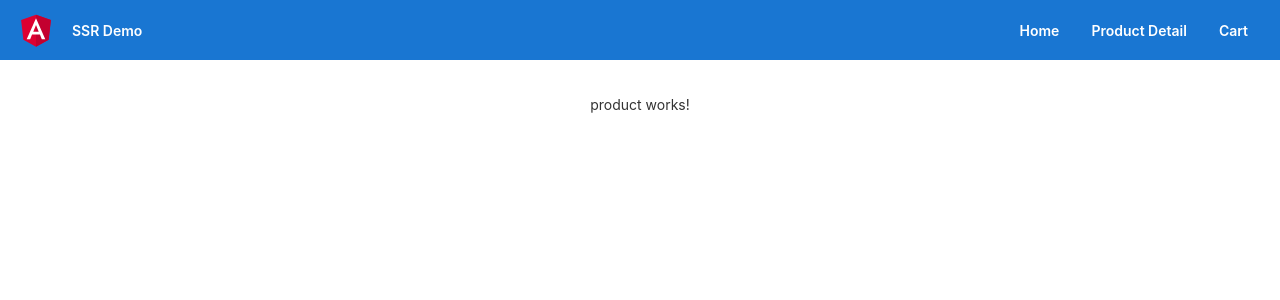
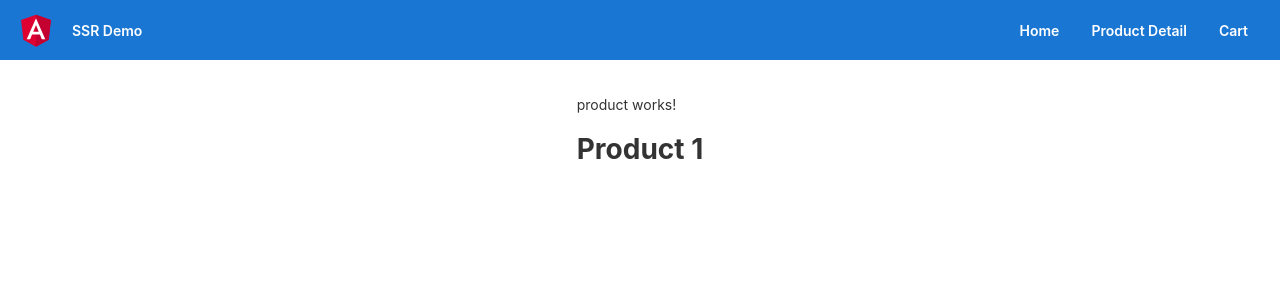
Before and after one commit to tahakorkem/AngularSSRDemo, an Angular app: page /product/1 in a window 1280 px wide. Shown: the top 300 px of the page. Built offline with nearby package versions, Linux system fonts and the light colour scheme.

Commit message:
Update product component to use product passed from guard

```diff
--- a/src/app/product/product.component.html
+++ b/src/app/product/product.component.html
@@ -1 +1,2 @@
 <p>product works!</p>
+<h1>{{product.name}}</h1>
--- a/src/app/product/product.component.ts
+++ b/src/app/product/product.component.ts
@@ -1,4 +1,5 @@
-import { Component } from '@angular/core';
+import {Component} from '@angular/core';
+import {ActivatedRoute} from "@angular/router";
 
 @Component({
   selector: 'app-product',
@@ -7,4 +8,9 @@ import { Component } from '@angular/core';
 })
 export class ProductComponent {
 
+  product = this.route.snapshot.data['product'] as { id: string, name: string }
+
+  constructor(private route: ActivatedRoute) {
+  }
+
 }
```
